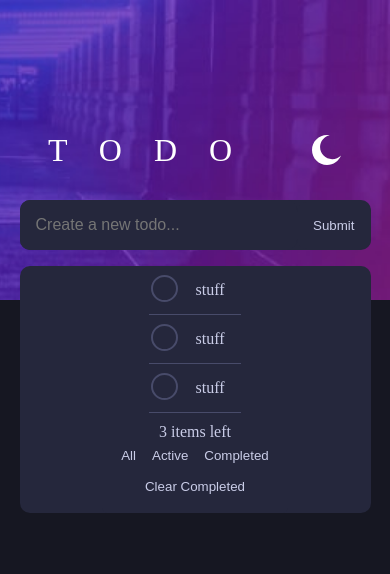
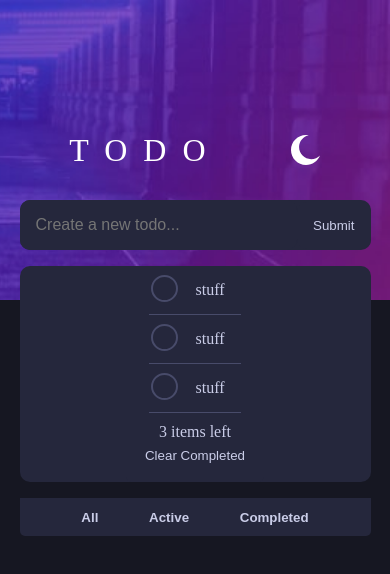
Before and after one commit to collerhatguy/todo-angular, an Angular app: page / in a window 390 px wide. Shown: the top 574 px of the page. Built offline with nearby package versions, Linux system fonts and the light colour scheme.

Commit message:
added more responsiveness for mobile

```diff
--- a/src/app/app.component.html
+++ b/src/app/app.component.html
@@ -17,6 +17,23 @@
     (onCompleted)="handleCompleted()"
     (onClear)="handleClear()"
     ></app-todo-list>
+
+    <div
+    [attr.data-dark]="dark"
+    class="todo-filter">
+        <button
+        [attr.data-dark]="dark"
+        (click)="handleAll()"
+        >All</button>
+        <button
+        [attr.data-dark]="dark"
+        (click)="handleActive()"
+        >Active</button>
+        <button
+        [attr.data-dark]="dark"
+        (click)="handleCompleted()"
+        >Completed</button>
+    </div>
 </main>
 <div
 [attr.data-dark]="dark"
--- a/src/app/app.component.scss
+++ b/src/app/app.component.scss
@@ -2,6 +2,10 @@ main {
     position: absolute;
     top: 200px;
     width: 100%;
+    display: flex;
+    flex-direction: column;
+    align-items: stretch;
+    justify-content: center;
 }
 .background {
     width: 100%;
@@ -13,3 +17,50 @@ main {
         background-color: hsl(236, 33%, 92%);
     }
 }
+@mixin coloringDark {
+    background-color:  hsl(235, 24%, 19%);
+    color: hsl(234, 39%, 85%);
+}
+@mixin coloringLight {
+    background-color:   hsl(0, 0%, 98%);
+    color: hsl(235, 19%, 35%);
+}
+@mixin clickable {
+    &:focus, &:hover {
+        cursor: pointer;
+        color:  hsl(220, 98%, 61%);
+    }
+}
+@mixin combineThemes {
+    @include coloringDark();
+    &[data-dark="false"] {
+        @include coloringLight();
+    }
+}
+@mixin clickable {
+    &:focus, &:hover {
+        cursor: pointer;
+        color:  hsl(220, 98%, 61%);
+    }
+}
+.todo-filter {
+    @include combineThemes();
+    display: flex;
+    justify-content: space-evenly;
+    align-items: baseline;
+    padding: .7rem;
+    width: 90%;
+    margin: 0 auto;
+    border-radius: 0 0 5px 5px;
+    button {
+        @include combineThemes();
+        @include clickable();
+        font-weight: 900;
+        border: none;
+    }
+}
+@media(min-width: 500px) {
+    .todo-filter {
+        display: none;
+    }
+}
--- a/src/app/components/header/header.component.scss
+++ b/src/app/components/header/header.component.scss
@@ -14,7 +14,7 @@ header {
     }
     h1 {
         font-size: 2rem;
-        letter-spacing: 2rem;
+        letter-spacing: 1rem;
     }
 }
 #dark-btn {
--- a/src/app/components/todo-list-ux/todo-list-ux.component.scss
+++ b/src/app/components/todo-list-ux/todo-list-ux.component.scss
@@ -30,6 +30,7 @@
 .todo-filter {
     button {
         @include combineThemes();
+        font-weight: 900;
     }
 }
 button {
@@ -49,3 +50,8 @@ button {
         align-items: center;
     }
 }
+@media(max-width: 500px) {
+    .todo-filter {
+        display: none;
+    }
+}
--- a/src/app/components/todo/todo.component.html
+++ b/src/app/components/todo/todo.component.html
@@ -9,6 +9,7 @@ class="todo">
         ></div>
     </div>
     <li
+    (click)="onCheck()"
     [attr.data-dark]="dark"
     [ngClass]="{ completed: todo.completed }"
     >{{todo.todo}}</li>
--- a/src/app/components/todo/todo.component.scss
+++ b/src/app/components/todo/todo.component.scss
@@ -15,15 +15,16 @@
 
 .todo {
     @include themeCombined();
+    width: 100%;
     display: flex;
     justify-content: space-between;
     align-items: center;
-    width: 100%;
     border-bottom: 1px solid hsl(235, 19%, 35%);
 
 }
 li {
     @include themeCombined();
+    cursor: pointer;
     list-style: none;
     outline: none;
     padding-left: 30px;
```
